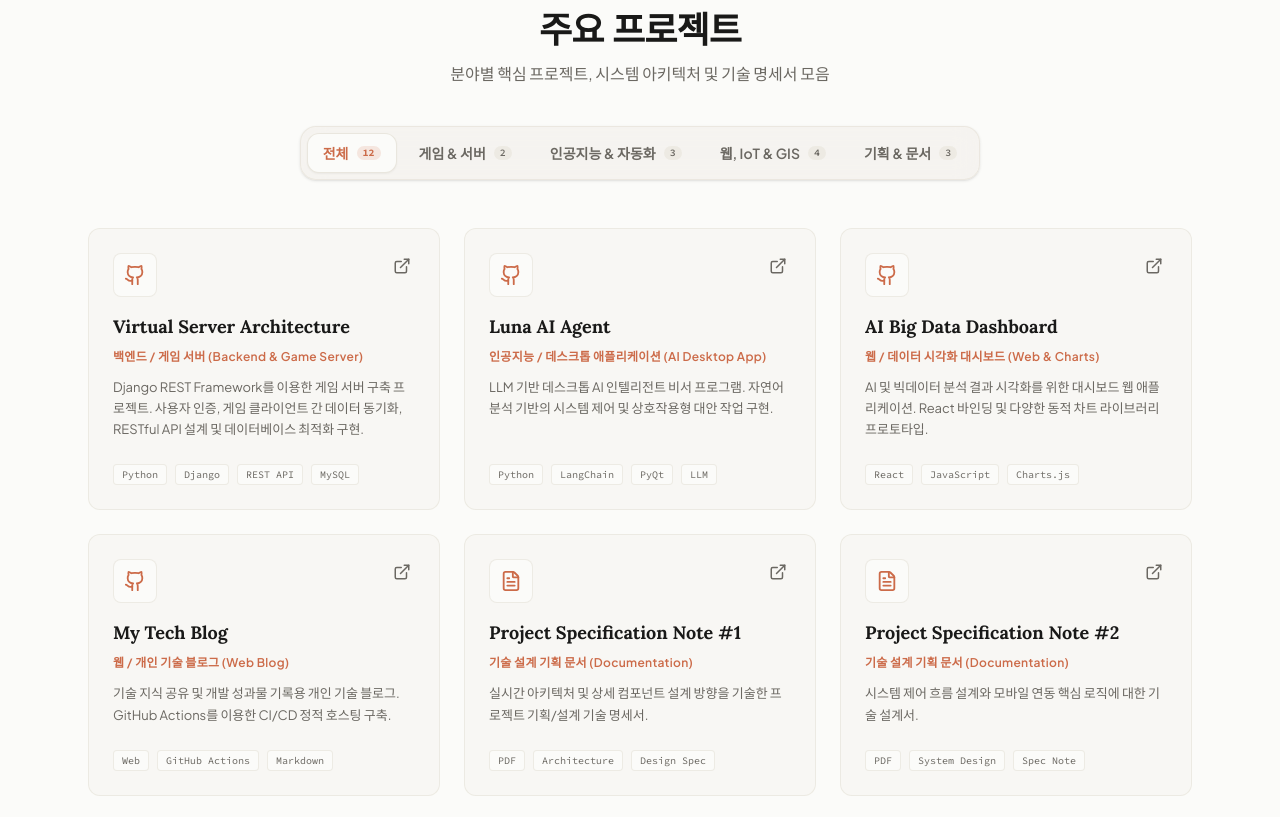
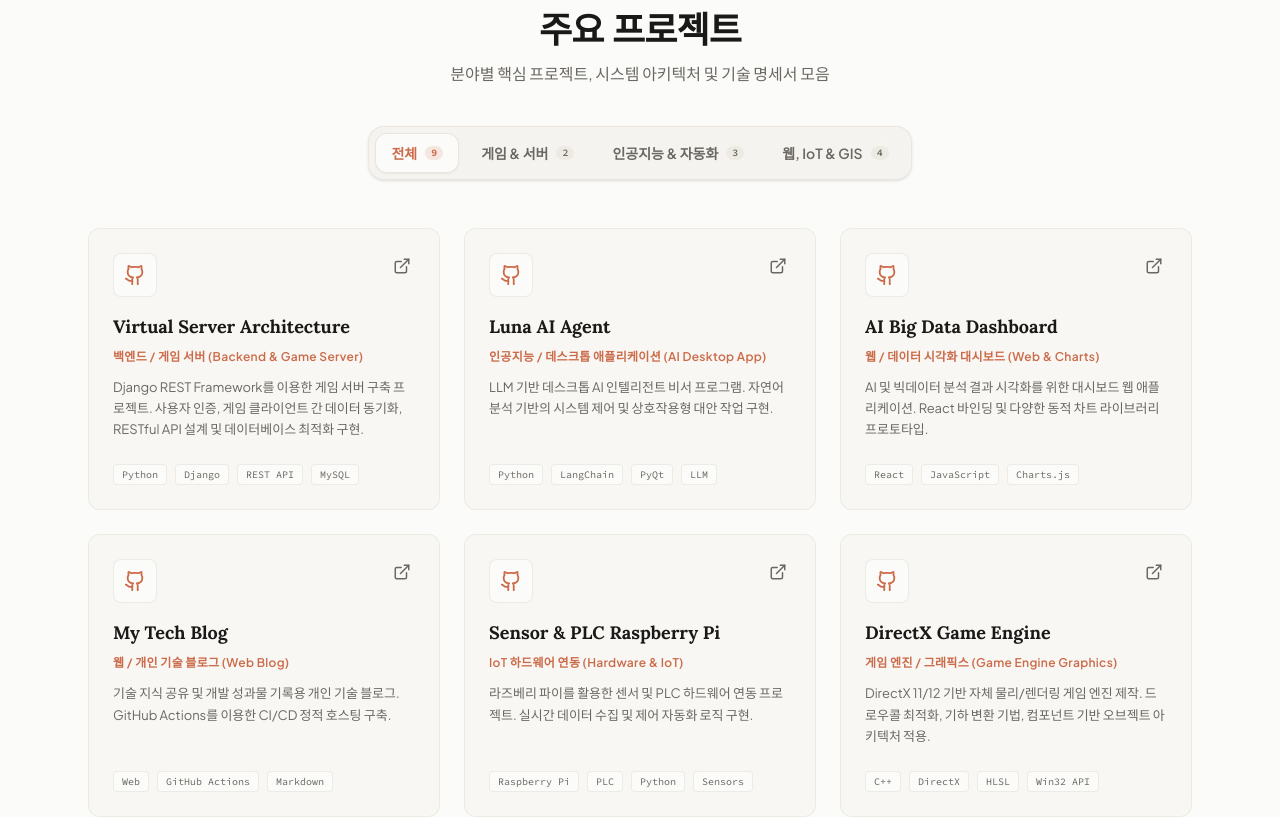
Before and after one commit to srunaic/my_portfolio_website, a React (Vite) app: page / in a window 1280 px wide. Shown: the part 1512-2329 px from the top of the page. Built offline with nearby package versions, Linux system fonts and the light colour scheme.

Commit message:
기획&문서 view hidden 처리 단 코드 백업 가능하도록 유지

```diff
--- a/src/components/Projects.tsx
+++ b/src/components/Projects.tsx
@@ -11,15 +11,22 @@ interface Project {
     tech: string[];
     link: string;
     isRepo: boolean;
+    hidden?: boolean;
 }
 
-const CATEGORIES = [
+interface CategoryItem {
+    id: 'all' | 'game-server' | 'ai' | 'web-iot' | 'docs';
+    label: string;
+    hidden?: boolean;
+}
+
+const CATEGORIES: CategoryItem[] = [
     { id: 'all', label: '전체' },
     { id: 'game-server', label: '게임 & 서버' },
     { id: 'ai', label: '인공지능 & 자동화' },
     { id: 'web-iot', label: '웹, IoT & GIS' },
-    { id: 'docs', label: '기획 & 문서' }
-] as const;
+    { id: 'docs', label: '기획 & 문서', hidden: true } // View 숨김 처리 (복원 시 hidden: false 또는 삭제)
+];
 
 const projects: Project[] = [
     {
@@ -147,9 +154,13 @@ const projects: Project[] = [
 export const Projects = () => {
     const [activeCategory, setActiveCategory] = useState<string>('all');
 
+    // View용 활성 카테고리 및 프로젝트 필터 (기획 & 문서 및 hidden 항목 숨김, 코드는 백업/복원 가능하도록 유지)
+    const visibleCategories = CATEGORIES.filter(c => !c.hidden);
+    const visibleProjects = projects.filter(p => !p.hidden && p.category !== 'docs');
+
     const filteredProjects = activeCategory === 'all'
-        ? projects
-        : projects.filter(p => p.category === activeCategory);
+        ? visibleProjects
+        : visibleProjects.filter(p => p.category === activeCategory);
 
     return (
         <section id="projects" className="py-24 bg-bg-base border-t border-bg-accent/40 relative">
@@ -170,11 +181,11 @@ export const Projects = () => {
                 {/* Corporate Header Category Navigation Box */}
                 <div className="flex justify-center mb-12">
                     <div className="inline-flex items-center gap-1.5 bg-bg-card/60 backdrop-blur-md border border-bg-accent/70 rounded-2xl p-1.5 max-w-full overflow-x-auto shadow-sm">
-                        {CATEGORIES.map((tab) => {
+                        {visibleCategories.map((tab) => {
                             const isActive = activeCategory === tab.id;
                             const count = tab.id === 'all'
-                                ? projects.length
-                                : projects.filter(p => p.category === tab.id).length;
+                                ? visibleProjects.length
+                                : visibleProjects.filter(p => p.category === tab.id).length;
 
                             return (
                                 <button
```
